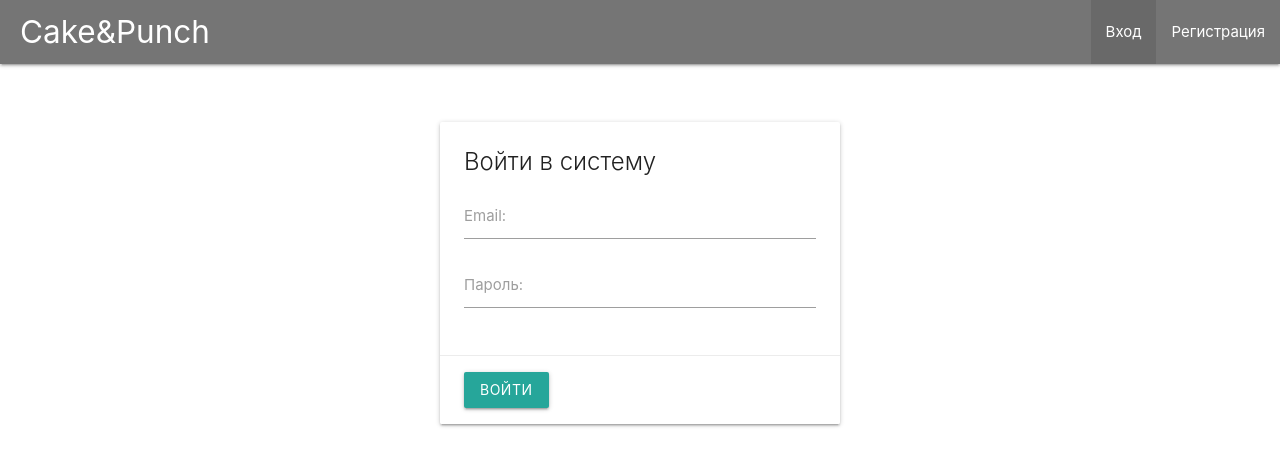
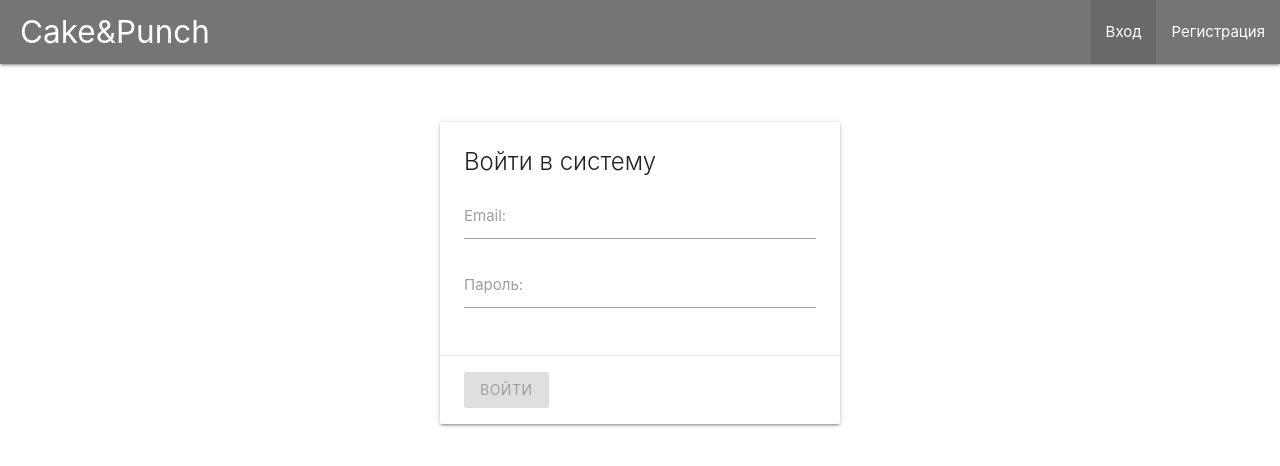
Before and after one commit to Laschenkov67/crm-restaurant-client, an Angular app: page /login in a window 1280 px wide. Shown: the top 466 px of the page. Built offline with nearby package versions, Linux system fonts and the light colour scheme.

Commit message:
validation login form

```diff
--- a/src/app/app.module.ts
+++ b/src/app/app.module.ts
@@ -1,4 +1,5 @@
 import { BrowserModule } from '@angular/platform-browser';
+import {FormsModule, ReactiveFormsModule} from '@angular/forms'
 import { NgModule } from '@angular/core';
 
 import { AppRoutingModule } from './app-routing.module';
@@ -18,7 +19,9 @@ import { SignupComponent } from './signup/signup.component';
   ],
   imports: [
     BrowserModule,
-    AppRoutingModule
+    AppRoutingModule,
+    FormsModule,
+    ReactiveFormsModule
   ],
   providers: [],
   bootstrap: [AppComponent]
--- a/src/app/login/login.component.html
+++ b/src/app/login/login.component.html
@@ -1,16 +1,32 @@
-<div class="card">
+<form class="card" [formGroup]="formLogin" (ngSubmit)="onLogin()">
     <div class="card-content">
         <span class="card-title">Войти в систему</span>
         <div class="input-field">
-            <input id="email" type="email" required>
+            <input formControlName="email" id="email" type="email"
+                [ngClass]="{'invalid': formLogin.get('email').invalid && formLogin.get('email').touched}">
             <label for="email">Email:</label>
+            <span class="helper-text red-text" *ngIf="formLogin.get('email').invalid && formLogin.get('email').touched">
+                <span *ngIf="formLogin.get('email').errors['required']">Email не должен быть пустым</span>
+                <span *ngIf="formLogin.get('email').errors['email']">Введите корректный email адрес</span>
+            </span>
         </div>
         <div class="input-field">
-            <input id="password" type="password" required>
+            <input id="password" type="password" formControlName="password"
+                [ngClass]="{'invalid': formLogin.get('password').invalid && formLogin.get('password').touched}">
             <label for="password">Пароль:</label>
+            <span class="helper-text red-text" *ngIf="formLogin.get('password').invalid && formLogin.get('password').touched">
+                <span *ngIf="formLogin.get('password').errors['required']">Пароль не должен быть пустым</span>
+                <span
+                    *ngIf="formLogin.get('password').errors['minlength'] && formLogin.get('password').errors['minlength']['requiredLength']">
+                    Пароль должен быть больше {{formLogin.get('password').errors['minlength']['requiredLength']}} символов.
+                    Сейчас {{formLogin.get('password').errors['minlength']['actualLength']}}
+                </span>
+            </span>
         </div>
     </div>
     <div class="card-action">
-        <button class="modal-action btn waves-effect">Войти</button>
+        <button type="submit" class="modal-action btn waves-effect" [disabled]="formLogin.invalid">
+            Войти
+        </button>
     </div>
-</div>
+</form>
--- a/src/app/login/login.component.ts
+++ b/src/app/login/login.component.ts
@@ -1,15 +1,25 @@
 import { Component, OnInit } from '@angular/core';
+import { FormGroup, FormControl, Validators } from '@angular/forms';
 
 @Component({
-  selector: 'app-login',
-  templateUrl: './login.component.html',
-  styleUrls: ['./login.component.scss']
+  selector: "app-login",
+  templateUrl: "./login.component.html",
+  styleUrls: ["./login.component.scss"]
 })
 export class LoginComponent implements OnInit {
+  formLogin: FormGroup;
 
-  constructor() { }
+  constructor() {}
 
   ngOnInit() {
+    //Создаем валидацию формы
+    this.formLogin = new FormGroup({
+      email: new FormControl(null, [Validators.required, Validators.email]),
+      password: new FormControl(null, [Validators.required, Validators.minLength(6)])
+    });
   }
 
+  onLogin() {
+    console.log("Отправка данных для авторизации");
+  }
 }
```
Also changed, not shown: src/app/services/auth.service.ts (added, +10 -0 lines).
